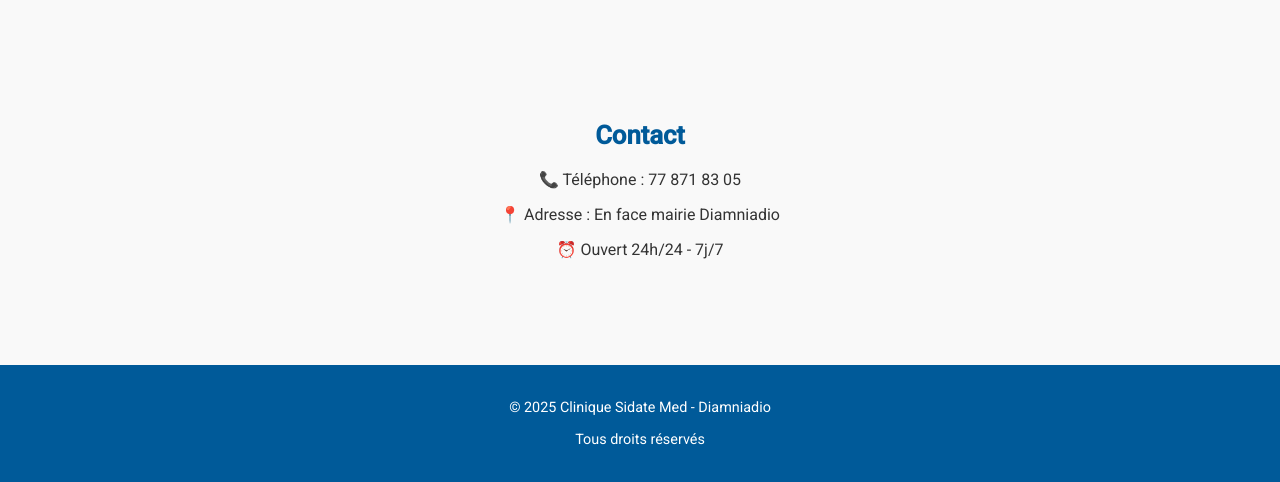
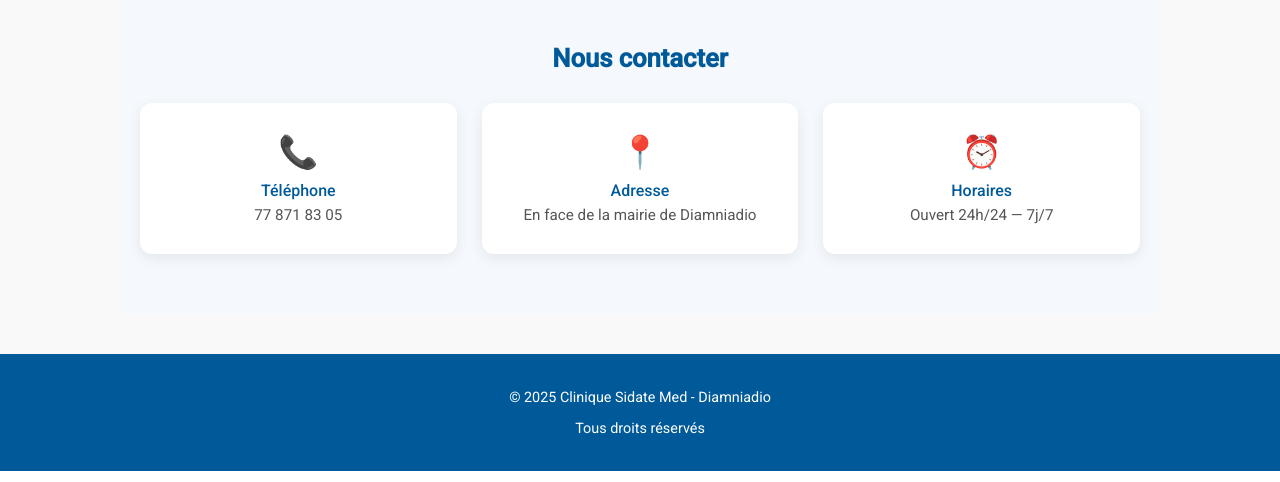
Before and after one commit to allarassemjonathan/sidate, a Flask app: page / in a window 1280 px wide. Shown: the part 4893-5375 px from the top of the page. Run offline with Flask 3, Linux system fonts and the light colour scheme; data that the repository does not hold is empty; some libraries are stand-ins or nearby versions.

Commit message:
first update website

```diff
--- a/templates/index.html
+++ b/templates/index.html
@@ -231,6 +231,166 @@
       margin-top: 40px;
       font-size: 0.9rem;
     }
+    /* Services cards */
+.services-grid {
+  display: grid;
+  grid-template-columns: repeat(auto-fit, minmax(260px, 1fr));
+  gap: 25px;
+  margin-top: 30px;
+}
+
+.service-card {
+  background: white;
+  border-radius: 12px;
+  overflow: hidden;
+  box-shadow: 0 4px 12px rgba(0,0,0,0.08);
+  transition: transform 0.3s ease, box-shadow 0.3s ease;
+  cursor: pointer;
+}
+
+.service-card:hover {
+  transform: translateY(-6px);
+  box-shadow: 0 8px 20px rgba(0,0,0,0.12);
+}
+
+.service-card img {
+  width: 100%;
+  height: 180px;
+  object-fit: cover;
+}
+
+.service-body {
+  padding: 18px;
+}
+
+.service-body h3 {
+  margin: 0 0 8px 0;
+  color: #005a99;
+  font-size: 1.1rem;
+}
+
+/* Hide service descriptions by default */
+.service-body p {
+  max-height: 0;
+  overflow: hidden;
+  transition: max-height 0.4s ease, opacity 0.3s ease;
+  opacity: 0;
+}
+
+/* Show when active */
+.service-card.active .service-body p {
+  max-height: 120px;
+  opacity: 1;
+}
+
+/* Hero banner */
+.hero-banner {
+  position: relative;
+  width: 100%;
+  height: 80vh;
+  min-height: 450px;
+  background-image: url("https://allarassemjonathan.github.io/devanture_sidate.jpeg");
+  background-size: cover;
+  background-position: center;
+  display: flex;
+  align-items: flex-end;   /* move content to bottom */
+  justify-content: center;
+  padding-bottom: 60px;    /* distance from bottom */
+}
+
+.hero-banner::before {
+  content: "";
+  position: absolute;
+  inset: 0;
+  background: linear-gradient(
+    to top,
+    rgba(0,0,0,0.55),
+    rgba(0,0,0,0.15),
+    rgba(0,0,0,0)
+  );
+  z-index: 1;
+}
+
+
+/* Hero text without bubble */
+.hero-text {
+  color: white;
+  text-align: center;
+  max-width: 900px;
+  padding: 0 20px;
+  z-index: 2;
+}
+
+.hero-text h1 {
+  font-size: 2.6rem;
+  font-weight: 400;
+  margin-bottom: 12px;
+  line-height: 1.2;
+  text-shadow: 0 2px 12px rgba(0,0,0,0.5);
+}
+
+.hero-text p {
+  font-size: 1.1rem;
+  font-weight: 300;
+  margin: 0;
+  text-shadow: 0 2px 10px rgba(0,0,0,0.45);
+}
+
+
+/* Responsive */
+@media (max-width: 768px) {
+  .hero-banner {
+    height: 65vh;
+  }
+
+  .hero-overlay h1 {
+    font-size: 2rem;
+  }
+
+  .hero-overlay p {
+    font-size: 1rem;
+  }
+}
+
+/* Contact section */
+.contact-section {
+  background: #f5f8fc;
+  border-radius: 12px;
+  padding: 60px 20px;
+}
+
+.contact-cards {
+  display: grid;
+  grid-template-columns: repeat(auto-fit, minmax(220px, 1fr));
+  gap: 25px;
+  margin-top: 30px;
+}
+
+.contact-card {
+  background: white;
+  border-radius: 12px;
+  padding: 30px 20px;
+  text-align: center;
+  box-shadow: 0 4px 14px rgba(0,0,0,0.08);
+}
+
+.contact-icon {
+  font-size: 2rem;
+  margin-bottom: 10px;
+}
+
+.contact-card h4 {
+  margin: 10px 0 6px;
+  color: #005a99;
+  font-weight: 500;
+}
+
+.contact-card p {
+  margin: 0;
+  color: #555;
+  font-size: 0.95rem;
+}
+
 
     /* Responsive tweaks */
     @media (max-width: 768px) {
@@ -264,14 +424,72 @@
     <a href="#contact">Contact</a>
   </nav>
 
-  <!-- Bienvenue -->
-  <section id="bienvenue" class="hero">
-    <h2>Bienvenue à la Clinique Sidate</h2>
-    <p>Votre santé, notre priorité.</p><br>
-    <img src="https://allarassemjonathan.github.io/devanture_sidate.jpeg" alt="Clinique Sidate Med" >
-  </section>
+<!-- Bienvenue / Hero -->
+<section id="bienvenue" class="hero-banner">
+  <div class="hero-text">
+    <h1>Dédié à votre bien-être<br>et celui de votre famille</h1>
+    <p>Des soins médicaux de qualité, accessibles 24h/24 à Diamniadio.</p>
+  </div>
+</section>
 
-  <!-- Localisation -->
+<!-- Services (Cards style) -->
+<section id="services" class="services">
+  <h2>Nos Services</h2>
+
+  <div class="services-grid">
+
+    <div class="service-card" onclick="toggleServiceCard(this)">
+      <img src="https://allarassemjonathan.github.io/gineco.jfif" alt="Gynécologie">
+      <div class="service-body">
+        <h3>Gynécologie</h3>
+        <p>Santé de la femme, suivi de grossesse et dépistages.</p>
+      </div>
+    </div>
+
+    <div class="service-card" onclick="toggleServiceCard(this)">
+      <img src="https://allarassemjonathan.github.io/birth.jfif" alt="Accouchement">
+      <div class="service-body">
+        <h3>Accouchement</h3>
+        <p>Salle d’accouchement sécurisée pour la mère et le bébé.</p>
+      </div>
+    </div>
+
+    <div class="service-card" onclick="toggleServiceCard(this)">
+      <img src="https://allarassemjonathan.github.io/pediatry.jfif" alt="Pédiatrie">
+      <div class="service-body">
+        <h3>Pédiatrie</h3>
+        <p>Suivi médical des enfants et vaccinations.</p>
+      </div>
+    </div>
+
+    <div class="service-card" onclick="toggleServiceCard(this)">
+      <img src="https://allarassemjonathan.github.io/cardio.jfif" alt="Cardiologie">
+      <div class="service-body">
+        <h3>Cardiologie</h3>
+        <p>Examens cardiaques et suivi cardiovasculaire.</p>
+      </div>
+    </div>
+
+    <div class="service-card" onclick="toggleServiceCard(this)">
+      <img src="https://allarassemjonathan.github.io/bloc-op.jfif" alt="Bloc opératoire">
+      <div class="service-body">
+        <h3>Bloc Opératoire</h3>
+        <p>Interventions chirurgicales dans un bloc moderne.</p>
+      </div>
+    </div>
+
+    <div class="service-card" onclick="toggleServiceCard(this)">
+      <img src="https://allarassemjonathan.github.io/kine.jfif" alt="Kinésithérapie">
+      <div class="service-body">
+        <h3>Kinésithérapie</h3>
+        <p>Rééducation physique et traitement des douleurs.</p>
+      </div>
+    </div>
+
+  </div>
+</section>
+
+<!-- Localisation -->
 <section id="Localisation" style="text-align: center;">
   <h2>Localisation</h2>
   <p style="margin:0 0 8px 0">Nous sommes en face de la mairie de Diamniadio!</p>
@@ -439,13 +595,32 @@
     </div>
   </section>
 
-    <!-- Contact -->
-  <section id="contact">
-    <h2>Contact</h2>
-    <p style="text-align:center;">📞 Téléphone : 77 871 83 05</p>
-    <p style="text-align:center;">📍 Adresse : En face mairie Diamniadio</p>
-    <p style="text-align:center;">⏰ Ouvert 24h/24 - 7j/7</p>
-  </section>
+<!-- Contact -->
+<section id="contact" class="contact-section">
+  <h2>Nous contacter</h2>
+
+  <div class="contact-cards">
+
+    <div class="contact-card">
+      <div class="contact-icon">📞</div>
+      <h4>Téléphone</h4>
+      <p>77 871 83 05</p>
+    </div>
+
+    <div class="contact-card">
+      <div class="contact-icon">📍</div>
+      <h4>Adresse</h4>
+      <p>En face de la mairie de Diamniadio</p>
+    </div>
+
+    <div class="contact-card">
+      <div class="contact-icon">⏰</div>
+      <h4>Horaires</h4>
+      <p>Ouvert 24h/24 — 7j/7</p>
+    </div>
+
+  </div>
+</section>
 
   <footer>
     <p>&copy; 2025 Clinique Sidate Med - Diamniadio</p>
@@ -546,6 +721,9 @@
         }
       });
     });
+      function toggleServiceCard(card) {
+    card.classList.toggle("active");
+  }
   </script>
 </body>
 </html>
```
Also changed, not shown: other parts of templates/index.html (+0 -62 lines).
